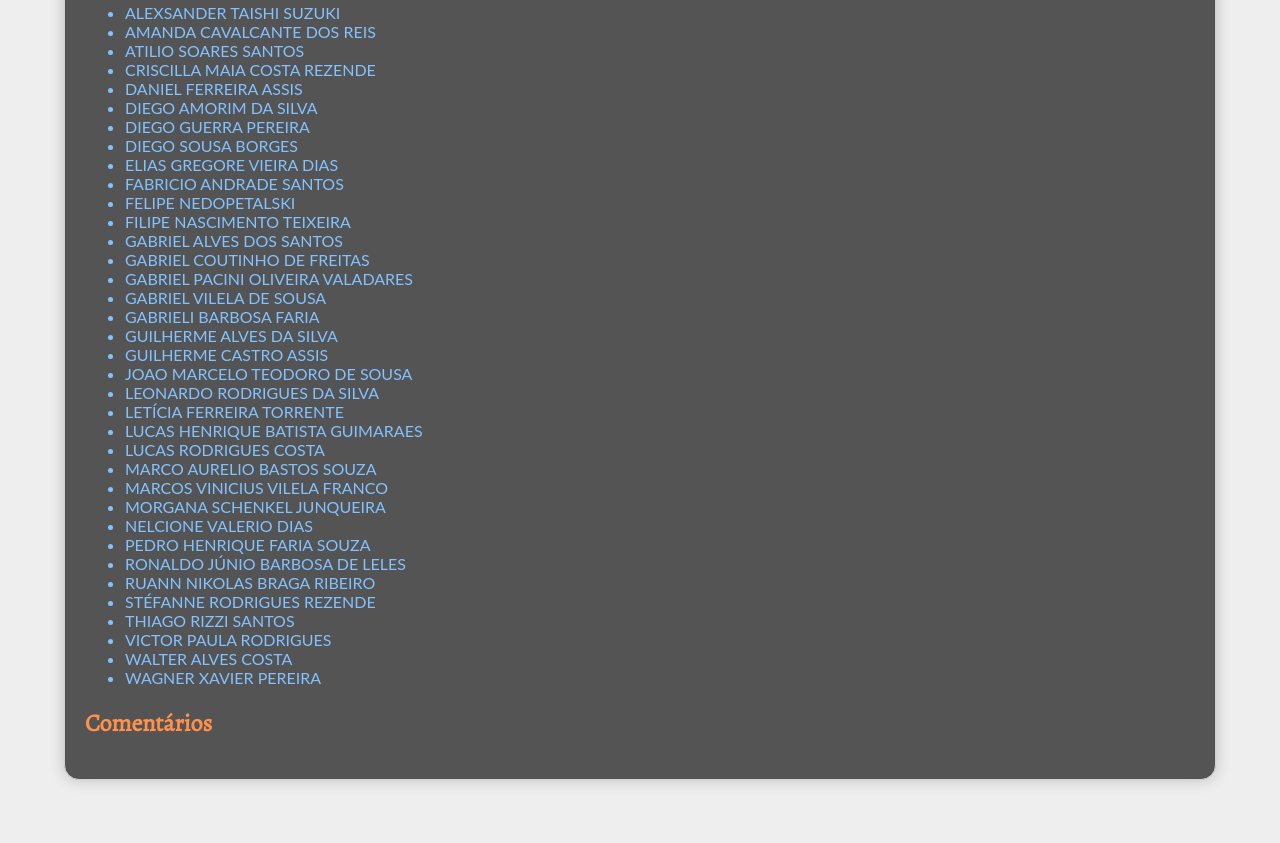
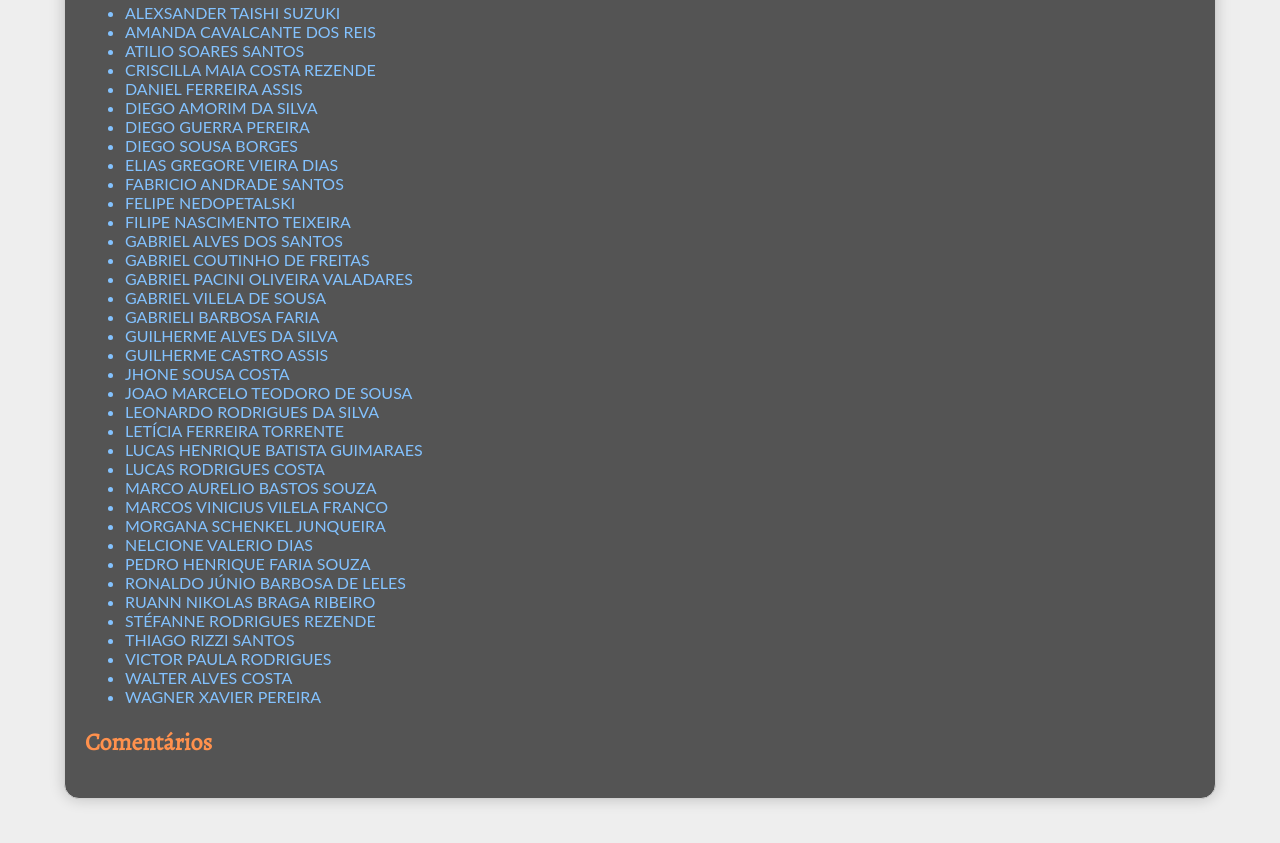
Before and after one commit to thborges/thborges.github.io, a plain HTML site: page aprendizsofisticado/index.html in a window 1280 px wide. Shown: the part 1223-2066 px from the top of the page. Drawn offline with nearby package versions, Linux system fonts and the light colour scheme; a script that the page names is missing.

Commit message:
Adicionado aprendiz Jhone

```diff
--- a/aprendizsofisticado/index.html
+++ b/aprendizsofisticado/index.html
@@ -112,6 +112,7 @@
   <li>GABRIELI BARBOSA FARIA</li>
   <li>GUILHERME ALVES DA SILVA</li>
   <li>GUILHERME CASTRO ASSIS</li>
+  <li>JHONE SOUSA COSTA</li>
   <li>JOAO MARCELO TEODORO DE SOUSA</li>
   <li>LEONARDO RODRIGUES DA SILVA</li>
   <li>LETÍCIA FERREIRA TORRENTE</li>
```
